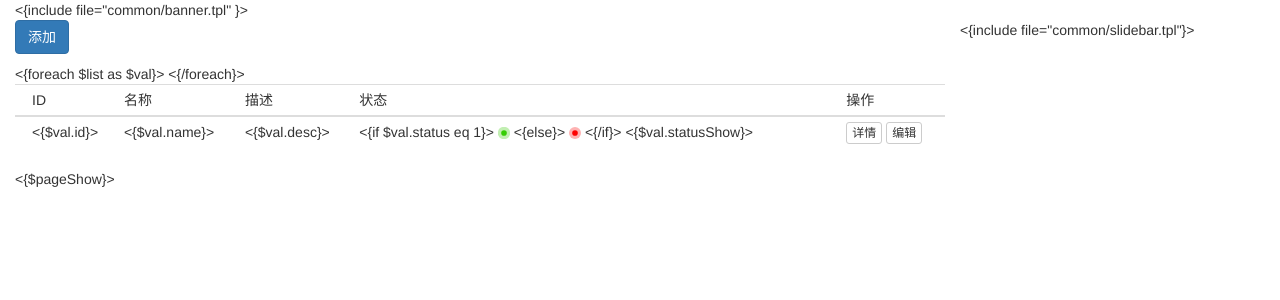
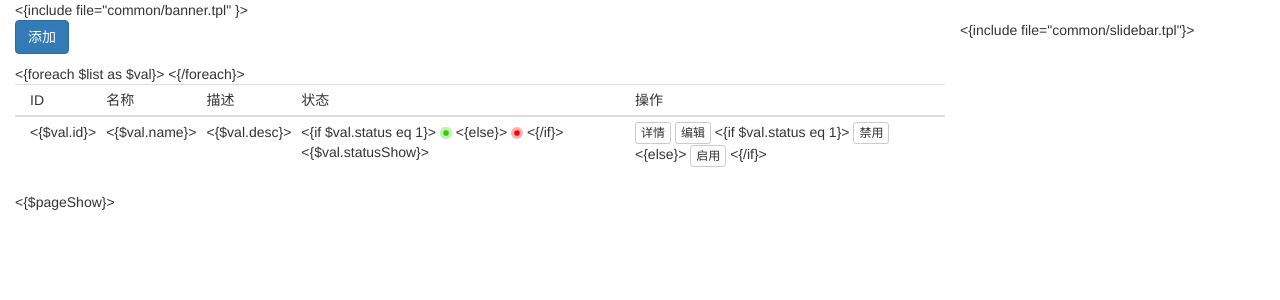
Before and after one commit to Cshiwei/monitor, a CodeIgniter app: the page made by application/views/behavior.tpl in a window 1280 px wide. Shown: the top 300 px of the page. Run offline with CodeIgniter, Linux system fonts and the light colour scheme.

Commit message:
警告框优化，行为列表展示优化

```diff
--- a/application/logic/EffectLogic.php
+++ b/application/logic/EffectLogic.php
@@ -395,7 +395,7 @@ class EffectLogic extends CI_Logic{
 
         $resNorm['thresholdShow'] = $this->normLogic->getThresholdShow($resNorm['relation'],$resNorm['threshold'],$resNorm['unit']);
 
-        $num = 8;
+        $num = 50;
         $resRencent = $this->normLogic->recentCensus($normId,$num);
         $list = $resRencent['errNo']==0 ? $resRencent['result'] : array();
 
--- a/application/views/behavior.tpl
+++ b/application/views/behavior.tpl
@@ -57,6 +57,11 @@
                             -->
                             <a class="btn btn-default btn-xs" href="/behavior/detail?id=<{$val.id}>" role="button">详情</a>
                             <a class="btn btn-default btn-xs edit-norm" data-id="<{$val.id}>" href="/behavior/edit?id=<{$val.id}>" role="button">编辑</a>
+                            <{if $val.status eq 1}>
+                                <a class="btn btn-default btn-xs disabledBehavior" data-id="<{$val.id}>" role="button">禁用</a>
+                            <{else}>
+                                <a class="btn btn-default btn-xs enableBehavior" data-id="<{$val.id}>" role="button">启用</a>
+                            <{/if}>
                         </td>
                     </tr>
                 <{/foreach}>
@@ -73,5 +78,33 @@
 <script src="/static/bootstrap/js/bootstrap.min.js"></script>
 <script src="/static/js/common.js"></script>
 <script>
+    $(function(){
+        $(".enableBehavior").click(function(){
+            var id = $(this).data("id");
+            var url = "/behavior/enableBehavior";
+            $.post(url,{id:id},function(res){
+                if(res.errNo===0){
+                    myAlert("启用成功,即将刷新页面",1);
+                    setTimeout("window.location.reload()",2000);
+                }else{
+                    myAlert(res.errMsg);
+                }
+            })
+        })
+
+        $(".disabledBehavior").click(function(){
+            var id = $(this).data("id");
+            var url = '/behavior/disabledBehavior';
+            $.post(url,{id:id},function(res){
+                if(res.errNo===0){
+                    myAlert("禁用成功，即将刷新页面",1);
+                    setTimeout("window.location.reload()",2000);
+                }else{
+                    myAlert(res.errMsg);
+                }
+            })
+        })
+
+    })
 </script>
 </html>
--- a/application/views/behaviordetail.tpl
+++ b/application/views/behaviordetail.tpl
@@ -123,7 +123,7 @@
             var url = "/behavior/enableBehavior";
             $.post(url,{id:id},function(res){
                 if(res.errNo===0){
-                    myAlert("启用成功,即将刷新页面");
+                    myAlert("启用成功,即将刷新页面",1);
                     setTimeout("window.location.reload()",2000);
                 }else{
                     myAlert(res.errMsg);
@@ -136,7 +136,7 @@
             var url = '/behavior/disabledBehavior';
             $.post(url,{id:id},function(res){
                 if(res.errNo===0){
-                    myAlert("禁用成功，即将刷新页面");
+                    myAlert("禁用成功，即将刷新页面",1);
                     setTimeout("window.location.reload()",2000);
                 }else{
                     myAlert(res.errMsg);
--- a/application/views/normmodel.tpl
+++ b/application/views/normmodel.tpl
@@ -8,6 +8,7 @@
     <p>描述：<{$info.desc}></p>
     <hr/>
     <p>最近数据</p>
+    <div class="pre-scrollable">
         <table class="table table-condensed ">
             <tr>
                 <td></td>
@@ -27,6 +28,7 @@
             </tbody>
         </table>
     </div>
+</div>
 <div class="modal-footer">
     <button type="button" class="btn btn-default" data-dismiss="modal">关闭</button>
     <a href="/norm/normDetail?normId=<{$info.id}>" type="button" class="btn btn-primary">详情</a>
--- a/static/js/common.js
+++ b/static/js/common.js
@@ -13,13 +13,16 @@ function addAlert(obj,content,type) {
 }
 
 //模态框代替alert框
-function myAlert(msg)
+function myAlert(msg,isStatic)
 {
     var alertDom = '<div class="modal fade" id="_alertModel" tabindex="-1" role="dialog">\n' +
         '  <div class="modal-dialog modal-sm" style="width:400px;" role="document">\n' +
         '    <div class="modal-content">\n' +
-        '      <div class="modal-header">\n' +
-        '        <button type="button" class="close" data-dismiss="modal" aria-label="Close"><span aria-hidden="true">&times;</span></button>\n' +
+        '      <div class="modal-header">\n';
+    if(!isStatic){
+        alertDom += '        <button type="button" class="close" data-dismiss="modal" aria-label="Close"><span aria-hidden="true">&times;</span></button>\n';
+    }
+        alertDom +=
         '        <h4 class="modal-title">警告</h4>\n' +
         '      </div>\n' +
         '      <div class="modal-body">\n' +
@@ -29,6 +32,9 @@ function myAlert(msg)
         '  </div><!-- /.modal-dialog -->\n' +
         '</div><!-- /.modal -->';
     $("body").append(alertDom);
+    if(isStatic){
+        $('#_alertModel').modal({backdrop: 'static', keyboard: false});
+    }
     $("#_alertModel").modal('show')
     $("#_alertModel").on("hidden.bs.modal",function(){
         $("_alertModel").remove();
```
Lines whose indentation alone changed are shown as unchanged.
